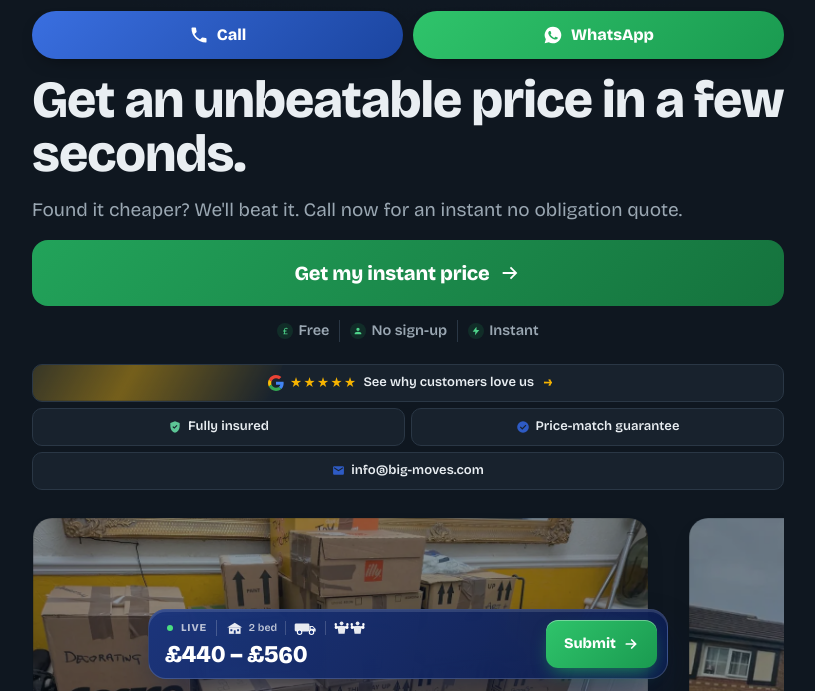
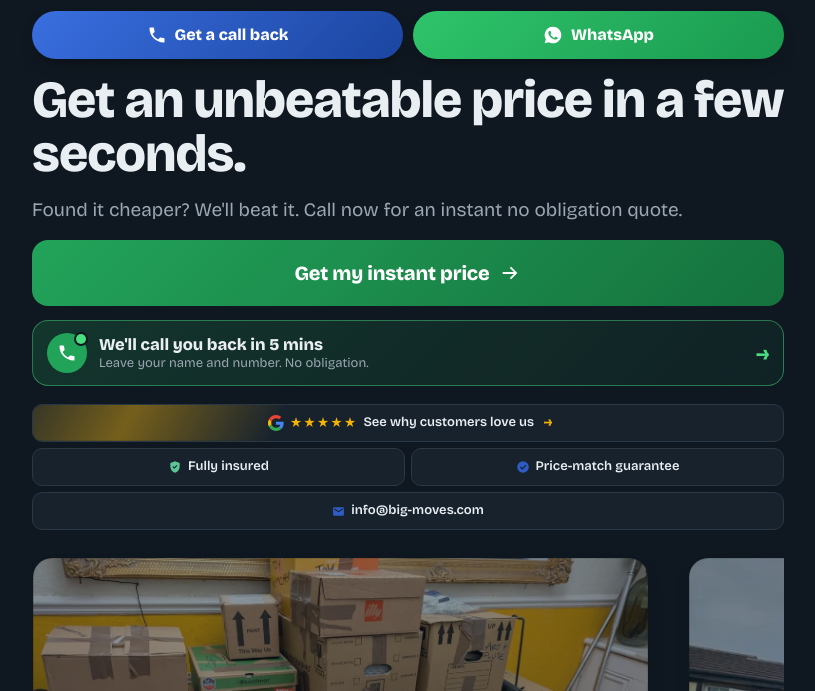
Before and after one commit to bigmoves95/quote, a plain HTML site: page index.html in a window 1280 px wide. Shown: the part 109-800 px from the top of the page, without its empty margins (232-1047 px from the left). Drawn offline with nearby package versions, Linux system fonts and the light colour scheme.

Commit message:
Add files via upload

```diff
--- a/index.html
+++ b/index.html
@@ -541,6 +541,34 @@ body.fq-on .fc{transform:translateY(-88px)}
   .gr-track .gr{flex-basis:48%}
   .foot{max-width:800px}
 }
+
+/* ---- tablets & laptops (can't make calls): call back instead of call buttons. Phones unchanged. ---- */
+.fc-cbw{display:none}
+html.nophone .fc .fc-row,html.nophone .fc .fc-rt{display:none!important}
+html.nophone .fc-cbw{display:flex;flex-direction:column;align-items:flex-end;gap:7px}
+.fc-cbn{display:flex;align-items:center;gap:6px;padding:6px 10px;border-radius:12px;background:rgba(255,255,255,.07);border:1px solid rgba(255,255,255,.16);color:#fff;font-size:12px;font-weight:700;line-height:1.15;text-shadow:0 1px 2px rgba(0,0,0,.6);-webkit-backdrop-filter:blur(2px);backdrop-filter:blur(2px)}
+.fc-cbn i{width:7px;height:7px;border-radius:50%;background:#4ADE80;flex:none;box-shadow:0 0 0 3px rgba(74,222,128,.18)}
+.fc-cbn small{display:block;font-size:9.5px;letter-spacing:.06em;text-transform:uppercase;color:rgba(255,255,255,.75)}
+.fc-cb{display:flex;align-items:center;gap:10px;height:54px;width:auto;padding:0 22px 0 18px;border:0;border-radius:999px;background:linear-gradient(135deg,#2FC46B,#1A9A50);color:#fff;font:inherit;font-size:16px;font-weight:800;cursor:pointer;box-shadow:0 10px 22px -8px rgba(0,0,0,.65);animation:fcPop 4.8s ease-in-out 2s infinite}
+.fc-cb svg{width:22px;height:22px;fill:#fff;flex:none}
+.fc-cb:hover{filter:brightness(1.08)}
+.sh-cb{margin:-6px 0 14px;padding:10px 12px;border-radius:12px;background:rgba(34,163,90,.12);border:1px solid rgba(34,163,90,.35);font-size:14px;line-height:1.45}
+
+/* ---- hide the price in the details pop-up ---- */
+#shP{display:none!important}
+/* ---- "We'll call you back in 5 mins" banner ---- */
+.cb5{display:flex;align-items:center;gap:12px;width:100%;margin:2px 0 18px;padding:12px 14px;border-radius:16px;border:1px solid rgba(74,222,128,.45);background:linear-gradient(135deg,rgba(34,163,90,.22),rgba(34,163,90,.08));color:var(--ink);font:inherit;text-align:left;cursor:pointer;box-shadow:none}
+.cb5:hover{filter:brightness(1.08)}
+.cb5:active{transform:scale(.99)}
+.cb5-ic{position:relative;flex:none;width:40px;height:40px;border-radius:50%;display:grid;place-items:center;background:#22A35A}
+.cb5-ic svg{width:20px;height:20px;fill:#fff}
+.cb5-ic::after{content:"";position:absolute;top:1px;right:1px;width:10px;height:10px;border-radius:50%;background:#4ADE80;box-shadow:0 0 0 2px #0F1720}
+.cb5-t{display:flex;flex-direction:column;flex:1;min-width:0;line-height:1.25}
+.cb5-t b{font-size:16.5px;font-weight:800}
+.cb5-t small{font-size:13px;color:var(--mute)}
+.cb5-go{flex:none;font-size:20px;color:#4ADE80;font-weight:800}
+
+.cb5{margin-top:14px}
 </style>
 </head>
 <body>
@@ -556,7 +584,7 @@ body.fq-on .fc{transform:translateY(-88px)}
 <h1>Get an unbeatable price in a few seconds.</h1>
 <p class="sub">Found it cheaper? We'll beat it. Call now for an instant no obligation quote.</p>
 <a class="cta" href="#quote" id="ctaBtn">Get my instant price<svg viewBox="0 0 24 24" aria-hidden="true"><path d="M13.2 5.2l-1.4 1.4 4.4 4.4H4v2h12.2l-4.4 4.4 1.4 1.4L20 12z"/></svg></a>
-<ul class="perks"><li><span class="pk-ic"><svg viewBox="0 0 24 24" aria-hidden="true"><path d="M14.5 4a4.5 4.5 0 00-4.5 4.5V11H7.5v2H10v3.2c0 .8-.4 1.5-1.1 1.9L8 18.6V20h10v-2h-6.6c.4-.5.6-1.2.6-1.8V13h3.5v-2H12V8.5A2.5 2.5 0 0114.5 6c1 0 1.9.6 2.3 1.5l1.8-.9A4.5 4.5 0 0014.5 4z"/></svg></span><span class="pk-t">Free</span></li><li><span class="pk-ic"><svg viewBox="0 0 24 24" aria-hidden="true"><path d="M12 4a4 4 0 110 8 4 4 0 010-8zm0 10c4.4 0 8 1.8 8 4v2H4v-2c0-2.2 3.6-4 8-4z"/></svg></span><span class="pk-t">No sign-up</span></li><li><span class="pk-ic"><svg viewBox="0 0 24 24" aria-hidden="true"><path d="M13 2L4 14h6.5L9.5 22 20 9.5h-6.6L13 2z"/></svg></span><span class="pk-t">Instant</span></li></ul>
+<button class="cb5" id="cb5" type="button"><span class="cb5-ic"><svg viewBox="0 0 24 24" aria-hidden="true"><path d="M6.6 10.8a15 15 0 006.6 6.6l2.2-2.2a1 1 0 011-.25 11.4 11.4 0 003.6.6 1 1 0 011 1V20a1 1 0 01-1 1A17 17 0 013 4a1 1 0 011-1h3.5a1 1 0 011 1c0 1.25.2 2.45.6 3.6a1 1 0 01-.25 1z"/></svg></span><span class="cb5-t"><b>We'll call you back in 5 mins</b><small>Leave your name and number. No obligation.</small></span><span class="cb5-go" aria-hidden="true">→</span></button>
 <div class="trust-row">
   <a class="rate" id="rate" href="#reviews"><svg class="gl" viewBox="0 0 48 48" aria-hidden="true"><path fill="#EA4335" d="M24 9.5c3.54 0 6.71 1.22 9.21 3.6l6.85-6.85C35.9 2.38 30.47 0 24 0 14.62 0 6.51 5.38 2.56 13.22l7.98 6.19C12.43 13.72 17.74 9.5 24 9.5z"/><path fill="#4285F4" d="M46.98 24.55c0-1.57-.15-3.09-.38-4.55H24v9.02h12.94c-.58 2.96-2.26 5.48-4.78 7.18l7.73 6c4.51-4.18 7.09-10.36 7.09-17.65z"/><path fill="#FBBC05" d="M10.53 28.59c-.48-1.45-.76-2.99-.76-4.59s.27-3.14.76-4.59l-7.98-6.19C.92 16.46 0 20.12 0 24c0 3.88.92 7.54 2.56 10.78l7.97-6.19z"/><path fill="#34A853" d="M24 48c6.48 0 11.93-2.13 15.89-5.81l-7.73-6c-2.15 1.45-4.92 2.3-8.16 2.3-6.26 0-11.57-4.22-13.47-9.91l-7.98 6.19C6.51 42.62 14.62 48 24 48z"/></svg><span class="rate-star" aria-hidden="true">★★★★★</span><span id="rateTxt">See why customers love us</span><span class="rate-go" aria-hidden="true">→</span></a>
   <a class="tpill" href="#insured"><svg viewBox="0 0 24 24" aria-hidden="true" style="fill:var(--ok)"><path d="M12 2l8 3v6c0 5-3.4 9.4-8 11-4.6-1.6-8-6-8-11V5l8-3zm-1.2 13.2l5.4-5.4-1.4-1.4-4 4-1.8-1.8-1.4 1.4 3.2 3.2z"/></svg>Fully insured</a>
@@ -640,7 +668,7 @@ body.fq-on .fc{transform:translateY(-88px)}
   <div class="f"><label for="name">Your name</label><input id="name" type="text" autocomplete="name"></div>
   <div class="f"><label for="contact">Phone number</label><input id="contact" type="tel" inputmode="tel" autocomplete="tel" placeholder="e.g. 07123 456789"></div>
   <p class="fine" style="margin:0 0 12px">We'll only use your details to contact you about this quote.</p>
-  <p class="reply"><svg viewBox="0 0 24 24" aria-hidden="true"><path d="M12 2a10 10 0 100 20 10 10 0 000-20zm1 5v5.2l4 2.4-.8 1.3L11 13V7h2z"/></svg>Typical reply time: <span>under 10 mins</span></p>
+  <p class="reply"><svg viewBox="0 0 24 24" aria-hidden="true"><path d="M12 2a10 10 0 100 20 10 10 0 000-20zm1 5v5.2l4 2.4-.8 1.3L11 13V7h2z"/></svg>Typical reply time: <span>under 5 mins</span></p>
   <button id="send" type="button">Send my quote request</button>
   <button class="sec" id="waSend" type="button">Or message us on WhatsApp</button>
   <p class="priv"><svg viewBox="0 0 24 24" aria-hidden="true"><path d="M12 2a5 5 0 00-5 5v3H6a2 2 0 00-2 2v8a2 2 0 002 2h12a2 2 0 002-2v-8a2 2 0 00-2-2h-1V7a5 5 0 00-5-5zm-3 8V7a3 3 0 016 0v3H9z"/></svg>Your details are safe with us. We never share them, and we never pressure you into booking.</p>
@@ -655,7 +683,7 @@ body.fq-on .fc{transform:translateY(-88px)}
 </main>
 
 <div class="fc off" id="fc">
-  <div class="fc-rt" id="fcRt" hidden><i aria-hidden="true"></i><span><small>Replies in</small>under 10 mins</span></div>
+  <div class="fc-rt" id="fcRt" hidden><i aria-hidden="true"></i><span><small>Replies in</small>under 5 mins</span></div>
   <div class="fc-row">
     <div class="fc-col"><a class="fc-b fc-call" href="tel:07360360790" aria-label="Call 07360 360790" data-track><svg viewBox="0 0 24 24" aria-hidden="true"><path d="M6.6 10.8a15 15 0 006.6 6.6l2.2-2.2a1 1 0 011-.25 11.4 11.4 0 003.6.6 1 1 0 011 1V20a1 1 0 01-1 1A17 17 0 013 4a1 1 0 011-1h3.5a1 1 0 011 1c0 1.25.2 2.45.6 3.6a1 1 0 01-.25 1z"/></svg></a></div>
     <div class="fc-col"><a class="fc-b fc-wa" id="fcWa" href="https://wa.me/447360360790" data-wa target="_blank" rel="noopener" aria-label="Message us on WhatsApp"><svg viewBox="0 0 24 24" aria-hidden="true"><path d="M12 2a10 10 0 00-8.6 15.1L2 22l5-1.3A10 10 0 1012 2zm5.2 14.2c-.2.6-1.3 1.2-1.8 1.2-.5.1-1 .2-3.3-.7-2.8-1.1-4.6-4-4.7-4.2-.1-.2-1.1-1.5-1.1-2.8s.7-2 1-2.3c.2-.3.5-.3.7-.3h.5c.2 0 .4 0 .6.5l.8 2c.1.2.1.4 0 .5l-.3.5-.4.4c-.1.2-.3.3-.1.6.2.3.8 1.3 1.8 2.1 1.2 1.1 2.2 1.4 2.5 1.6.3.1.5.1.6-.1l.8-1c.2-.3.4-.2.6-.1l1.9.9c.3.1.5.2.5.3.1.1.1.6-.1 1.1z"/></svg></a></div>
@@ -669,7 +697,7 @@ body.fq-on .fc{transform:translateY(-88px)}
   <div class="f"><label for="sName">Your name</label><input id="sName" type="text" autocomplete="name"></div>
   <div class="f"><label for="sPhone">Phone number</label><input id="sPhone" type="tel" inputmode="tel" autocomplete="tel" placeholder="e.g. 07123 456789"></div>
   <p class="fine" style="margin:0 0 12px">We'll only use your details to contact you about this quote.</p>
-  <p class="reply"><svg viewBox="0 0 24 24" aria-hidden="true"><path d="M12 2a10 10 0 100 20 10 10 0 000-20zm1 5v5.2l4 2.4-.8 1.3L11 13V7h2z"/></svg>Typical reply time: <span>under 10 mins</span></p>
+  <p class="reply"><svg viewBox="0 0 24 24" aria-hidden="true"><path d="M12 2a10 10 0 100 20 10 10 0 000-20zm1 5v5.2l4 2.4-.8 1.3L11 13V7h2z"/></svg>Typical reply time: <span>under 5 mins</span></p>
   <button class="sh-go" id="sGo" type="button">Send my quote request</button>
   <a class="sh-wa" id="sWa" href="#">Or message us on WhatsApp</a>
   <p class="fine" id="sMsg" style="text-align:center">Final price is confirmed once we have your full inventory. No payment taken now.</p>
@@ -900,7 +928,7 @@ $("send").addEventListener("click", async () => {
   const name = $("name").value.trim(), contact = $("contact").value.trim();
   if (!name || !contact){ $("msg").textContent = "Enter your name and phone number so we can reach you."; return; }
   $("send").disabled = true; $("msg").textContent = "Sending...";
-  const summary = (window.__pm ? "PRICE MATCH REQUEST: has a cheaper quote and wants us to beat it\n\n" : "") + "Quote request from " + name + " (" + contact + ")\n\n" + quoteLines().map(l => "• " + l).join("\n");
+  const summary = (window.__pm ? "PRICE MATCH REQUEST: has a cheaper quote and wants us to beat it\n\n" : "") + (window.__cb ? "CALL BACK REQUEST: call them back within 5 minutes\n\n" : "") + "Quote request from " + name + " (" + contact + ")\n\n" + quoteLines().map(l => "• " + l).join("\n");
   try{
     const r = await fetch(CONFIG.formUrl, {method:"POST", headers:{"Content-Type":"application/json","Accept":"application/json"}, body:JSON.stringify({name, contact, summary})});
     if (!r.ok) throw 0;
@@ -1067,13 +1095,17 @@ calc();
   new MutationObserver(update).observe($("price"), {childList:true, characterData:true, subtree:true});
   update();
   function place(){
-    const show = inView && !sheetOpen && !typing;
+    const show = engaged && inView && !sheetOpen && !typing;
     fq.classList.toggle("off", !show);
     document.body.classList.toggle("fq-on", show);
     fcEl.classList.toggle("hide", sheetOpen || typing);
     fcEl.classList.toggle("off", !pastTop);
   }
   let pastTop = false;
+  /* live price bar only appears once they start using the quote form (bedrooms, man & van, distance, hours) */
+  let engaged = false;
+  const engage = () => { if (!engaged){ engaged = true; place(); } };
+  $("quote").addEventListener("change", engage); $("quote").addEventListener("input", engage);
   const onScroll = () => { const p = window.scrollY > 8; if (p !== pastTop){ pastTop = p; place(); } };
   addEventListener("scroll", onScroll, {passive: true}); onScroll();
   new IntersectionObserver(es => { const e = es[0]; if (e.isIntersecting || e.boundingClientRect.top < 0) inView = true; place(); }, {rootMargin: "0px 0px -25% 0px"}).observe($("quote"));
@@ -1118,5 +1150,30 @@ const OUT = "AB10,57.135,-2.117;AB11,57.139,-2.091;AB12,57.101,-2.111;AB13,57.10
   }
 })();
 </script>
+<script>
+/* tablets & laptops: shortest screen side 600px+ (phones are under ~500 even sideways) */
+(function(){
+  var $=function(i){return document.getElementById(i);};
+  var sheet=$("sheet"),T=$("shT");if(!sheet||!$("fqB"))return;
+  var nophone=Math.min(screen.width||0,screen.height||0)>=600, fc=$("fc");
+  if(nophone)document.documentElement.classList.add("nophone");
+  var w=document.createElement("div");w.className="fc-cbw";
+  w.innerHTML='<div class="fc-cbn"><i aria-hidden="true"></i><span><small>Call back</small>within 5 mins</span></div><button class="fc-cb" type="button"><svg viewBox="0 0 24 24" aria-hidden="true"><path d="M6.6 10.8a15 15 0 006.6 6.6l2.2-2.2a1 1 0 011-.25 11.4 11.4 0 003.6.6 1 1 0 011 1V20a1 1 0 01-1 1A17 17 0 013 4a1 1 0 011-1h3.5a1 1 0 011 1c0 1.25.2 2.45.6 3.6a1 1 0 01-.25 1z"/></svg>Get a call back</button>';
+  if(fc&&nophone)fc.appendChild(w);
+  var note=document.createElement("p");note.className="sh-cb";note.hidden=true;
+  note.innerHTML="<b>We'll call you back within 5 minutes.</b> Just leave your name and number.";
+  var top=sheet.querySelector(".sh-top");top.parentNode.insertBefore(note,top.nextSibling);
+  var orig=T.textContent;
+  function openCB(e){if(e)e.preventDefault();window.__cb=true;T.textContent="Get a call back";note.hidden=false;$("fqB").click();}
+  w.querySelector(".fc-cb").addEventListener("click",openCB);
+  var b5=$("cb5");if(b5)b5.addEventListener("click",openCB);
+  /* top Call button: becomes "Get a call back" */
+  var tc=nophone&&document.querySelector("#topbtns .btn.call");
+  if(tc){tc.removeAttribute("data-track");var c=tc.cloneNode(true);c.removeAttribute("href");c.setAttribute("role","button");c.lastChild.nodeType===3?c.lastChild.textContent="Get a call back":c.append("Get a call back");
+    [].slice.call(c.childNodes).forEach(function(n){if(n.nodeType===3&&n!==c.lastChild)n.remove();});
+    c.style.cursor="pointer";c.addEventListener("click",openCB);tc.parentNode.replaceChild(c,tc);}
+  new MutationObserver(function(){if(!sheet.classList.contains("open")&&window.__cb){window.__cb=false;T.textContent=orig;note.hidden=true;}}).observe(sheet,{attributes:true,attributeFilter:["class"]});
+})();
+</script>
 </body>
 </html>
```
